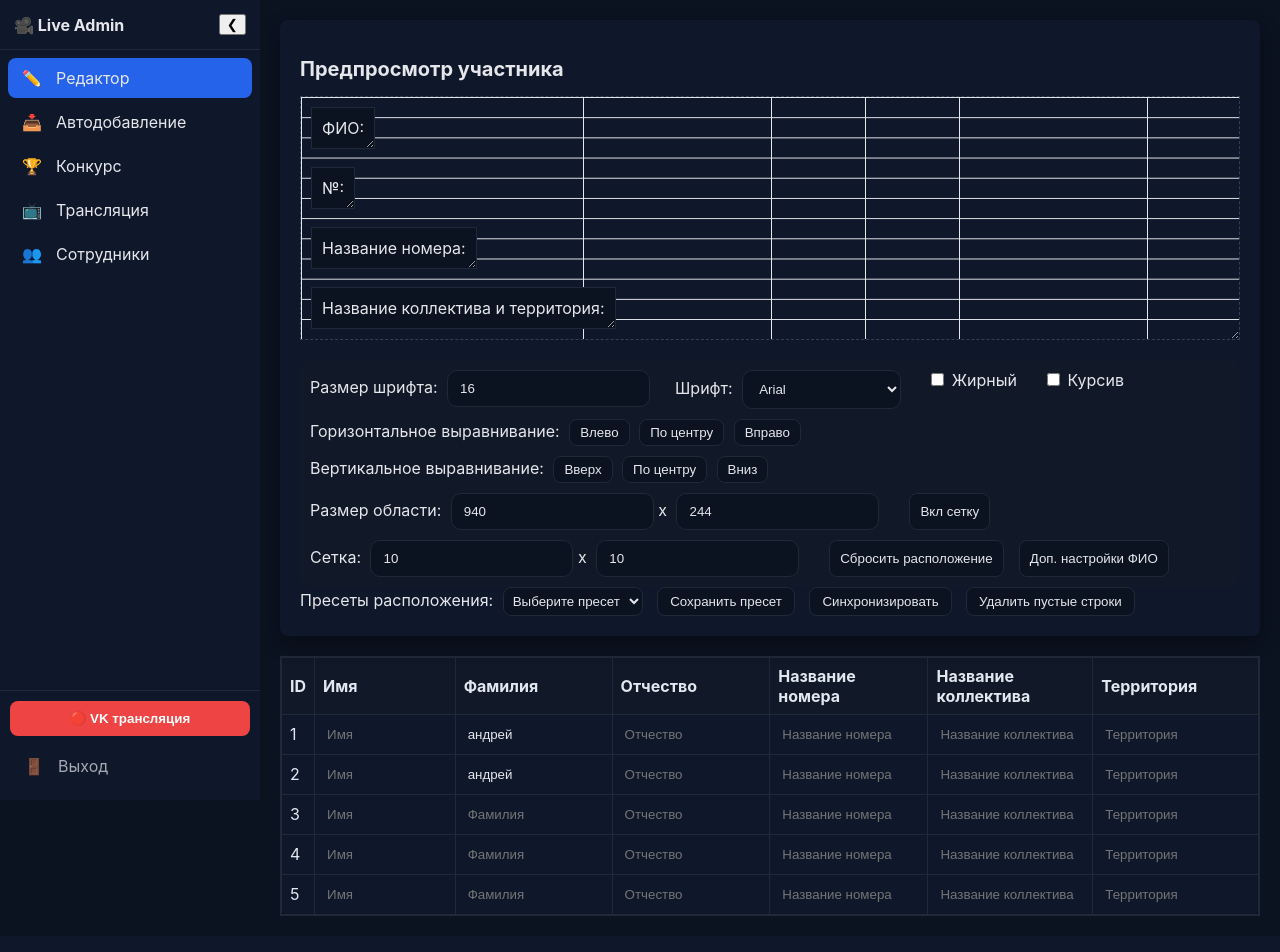
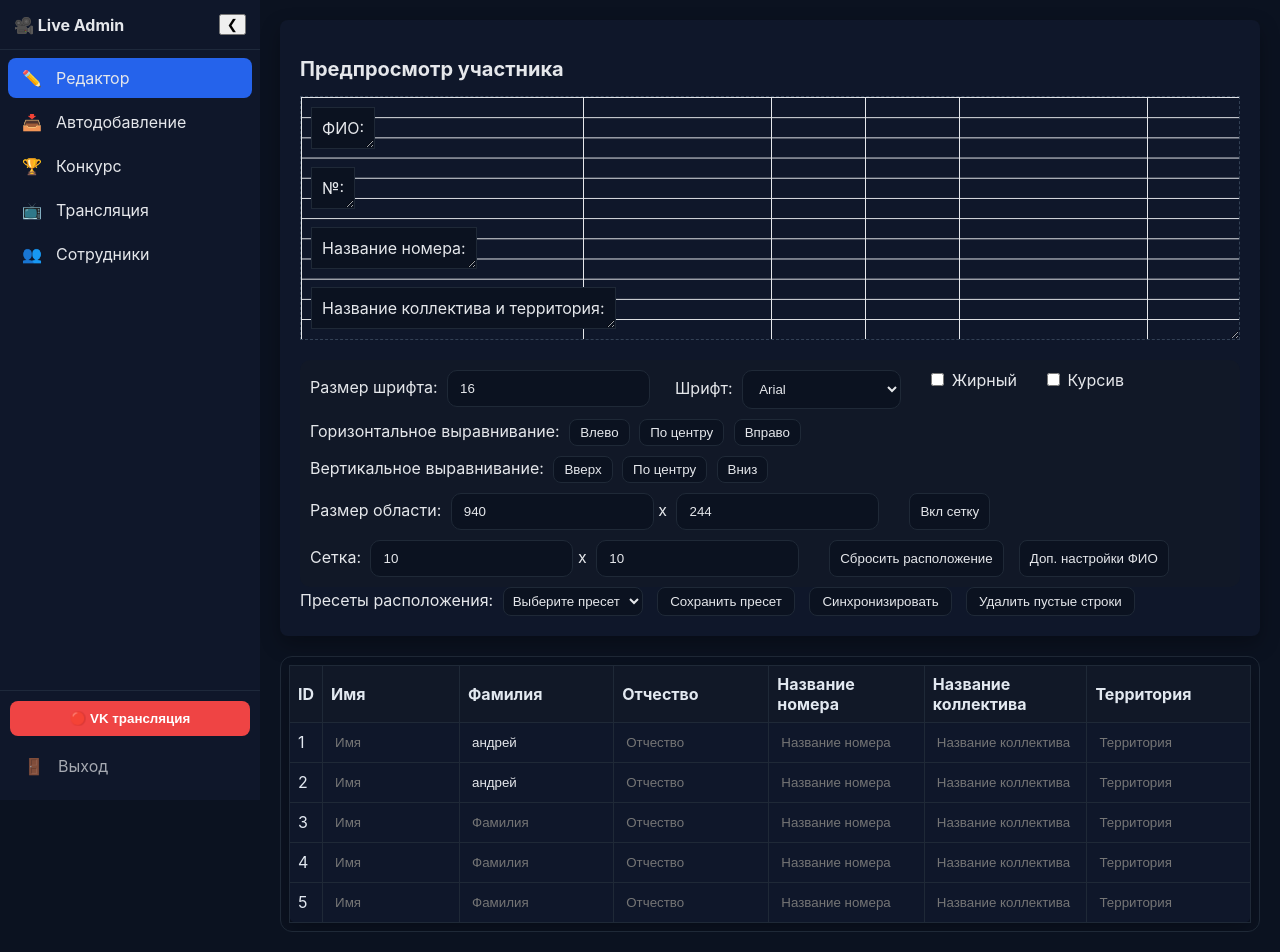
Before and after one commit to andreipiatov2015-cmyk/local, a Flask app: page /admin in a window 1280 px wide. Before the commit the page ends 916 px from the top, so only its background shows below. Run offline with Flask 3, Linux system fonts and the light colour scheme; a user stored in the database is signed in; data comes from the database, SQL or seed files in the repository; data that the repository does not hold is empty; some libraries are stand-ins or nearby versions.

Commit message:
Refine admin styling and sidebar toggle label

```diff
--- a/www/live-server/static/admin.css
+++ b/www/live-server/static/admin.css
@@ -363,6 +363,9 @@ tr:hover {
     overflow-y: auto;
     overflow-x: auto;
     border: 1px solid #1f2937;
+    border-radius: 12px;
+    background: #0b1220;
+    padding: 8px;
 }
 
 .mapped-fio { background-color: #add8e6; }
--- a/www/live-server/templates/admin.html
+++ b/www/live-server/templates/admin.html
@@ -10,7 +10,7 @@
     <aside class="sidebar">
         <div class="sidebar-header">
             <span class="logo">🎥 Live Admin</span>
-            <button id="collapseSidebar">❮</button>
+            <button id="collapseSidebar" aria-label="Свернуть меню">❮</button>
         </div>
 
         <nav class="sidebar-menu">
```
